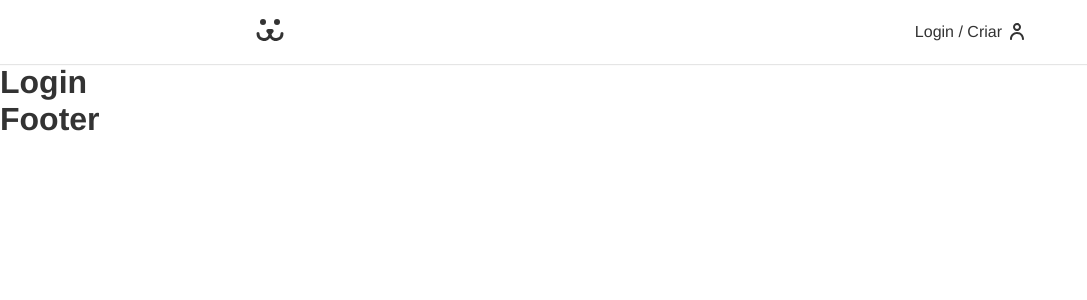
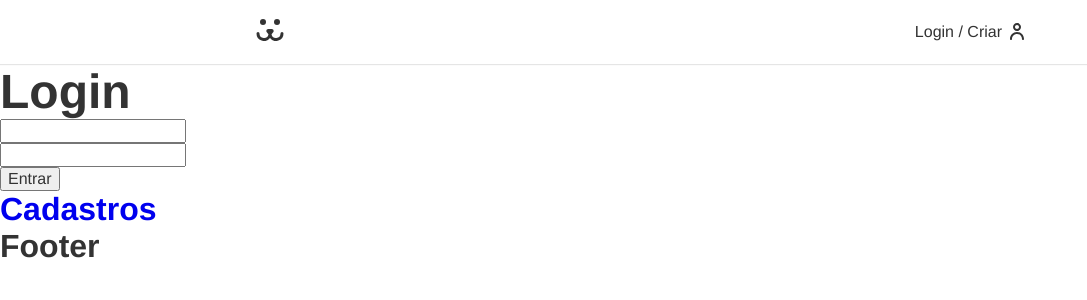
Before and after one commit to brennolemos/dogs, a React (Create React App) app: page /login in a window 1280 px wide. Shown: the top 300 px of the page, without its empty margins (0-1087 px from the left). Built offline with nearby package versions, Linux system fonts and the light colour scheme.

Commit message:
Login Routes

```diff
--- a/src/App.js
+++ b/src/App.js
@@ -14,7 +14,7 @@
         <Header />
         <Routes>
           <Route path="/" element={<Home />} />
-          <Route path="login" element={<Login />} />
+          <Route path="login/*" element={<Login />} />
         </Routes>
         <Footer />
       </BrowserRouter>
--- a/src/components/Login/Login.js
+++ b/src/components/Login/Login.js
@@ -1,5 +1,19 @@
 import React from 'react';
+import { Routes, Route } from 'react-router-dom';
+import LoginForm from './LoginForm';
+import LoginCreate from './LoginCreate';
+import LoginPasswordLost from './LoginPasswordLost';
+import LoginPasswordReset from './LoginPasswordReset';
 
-const Login = () => <h1>Login</h1>;
+const Login = () => (
+  <h1>
+    <Routes>
+      <Route path="/" element={<LoginForm />} />
+      <Route path="criar" element={<LoginCreate />} />
+      <Route path="perdeu" element={<LoginPasswordLost />} />
+      <Route path="resetar" element={<LoginPasswordReset />} />
+    </Routes>
+  </h1>
+);
 
 export default Login;
--- /dev/null
+++ b/src/components/Login/LoginCreate.js
@@ -0,0 +1,6 @@
+import React from 'react';
+import Login from './Login';
+
+const LoginForm = () => <div>Login Criar</div>;
+
+export default LoginForm;
--- /dev/null
+++ b/src/components/Login/LoginForm.js
@@ -0,0 +1,48 @@
+import React from 'react';
+import Login from './Login';
+import { Link } from 'react-router-dom';
+
+const LoginForm = () => {
+  const [username, setUsername] = React.useState('');
+  const [password, setPassword] = React.useState('');
+
+  const handleSubmit = (event) => {
+    event.preventDefault();
+    fetch('https://dogsapi.origamid.dev/json/jwt-auth/v1/token', {
+      method: 'POST',
+      headers: {
+        'Content-type': 'application/json',
+      },
+      body: JSON.stringify({ username, password }),
+    })
+      .then((response) => {
+        console.log(response);
+        return response.json();
+      })
+      .then((json) => {
+        console.log(json);
+      });
+  };
+
+  return (
+    <section>
+      <h1>Login</h1>
+      <form action="" onSubmit={handleSubmit}>
+        <input
+          type="text"
+          value={username}
+          onChange={({ target }) => setUsername(target.value)}
+        />
+        <input
+          type="password"
+          value={password}
+          onChange={({ target }) => setPassword(target.value)}
+        />
+        <button>Entrar</button>
+      </form>
+      <Link to="/login/criar">Cadastros</Link>
+    </section>
+  );
+};
+
+export default LoginForm;
--- /dev/null
+++ b/src/components/Login/LoginPasswordLost.js
@@ -0,0 +1,6 @@
+import React from 'react';
+import Login from './Login';
+
+const LoginForm = () => <div>LoginForm</div>;
+
+export default LoginForm;
--- /dev/null
+++ b/src/components/Login/LoginPasswordReset.js
@@ -0,0 +1,6 @@
+import React from 'react';
+import Login from './Login';
+
+const LoginForm = () => <div>LoginForm</div>;
+
+export default LoginForm;
```
